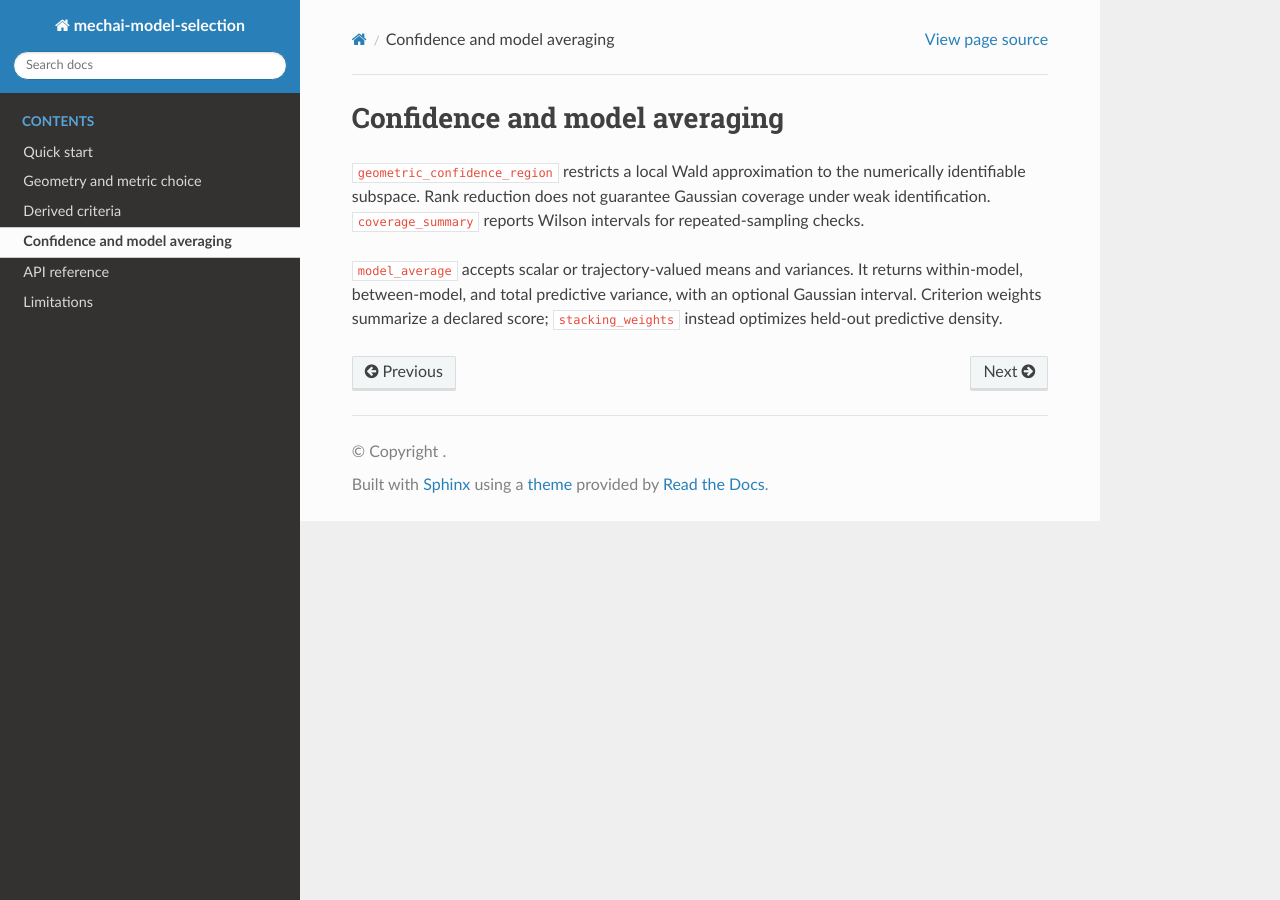
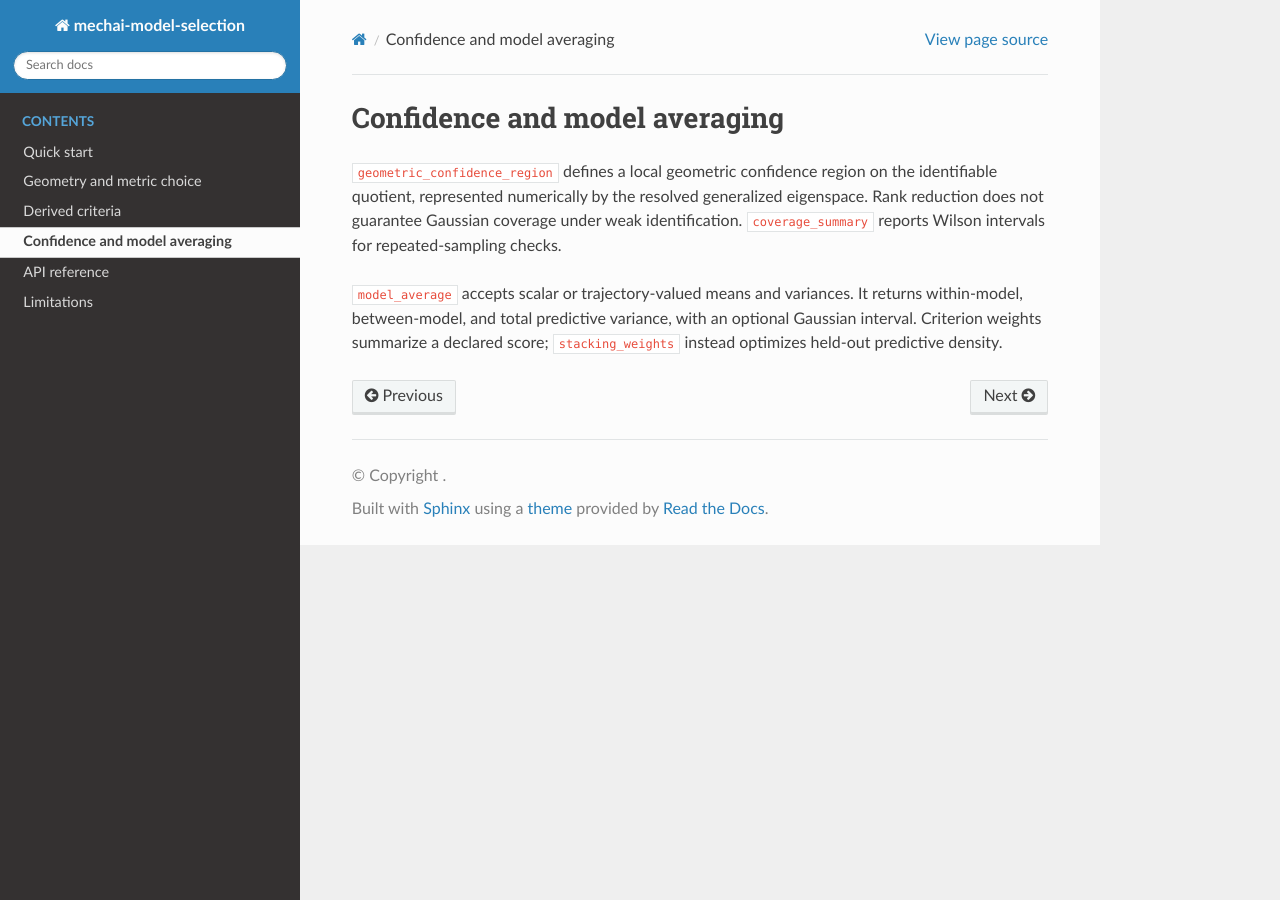
Before and after one commit to Song921012/mechai-model-selection, a Sphinx documentation site: the page built from docs/confidence.rst, in a window 1280 px wide. Built offline with Sphinx 7.4.7 and the Read the Docs theme 3.1.0, drawn with Linux system fonts in a browser that asks for light colours.

Commit message:
Align confidence terminology with manuscript

```diff
--- a/docs/confidence.rst
+++ b/docs/confidence.rst
@@ -1,8 +1,9 @@
 Confidence and model averaging
 ==============================
 
-``geometric_confidence_region`` restricts a local Wald approximation to the
-numerically identifiable subspace. Rank reduction does not guarantee Gaussian
+``geometric_confidence_region`` defines a local geometric confidence region on the
+identifiable quotient, represented numerically by the resolved generalized
+eigenspace. Rank reduction does not guarantee Gaussian
 coverage under weak identification. ``coverage_summary`` reports Wilson
 intervals for repeated-sampling checks.
 
```
Also changed, not shown: CHANGELOG.md (+1 -1 lines), README.md (+1 -1 lines), 2 other files.
